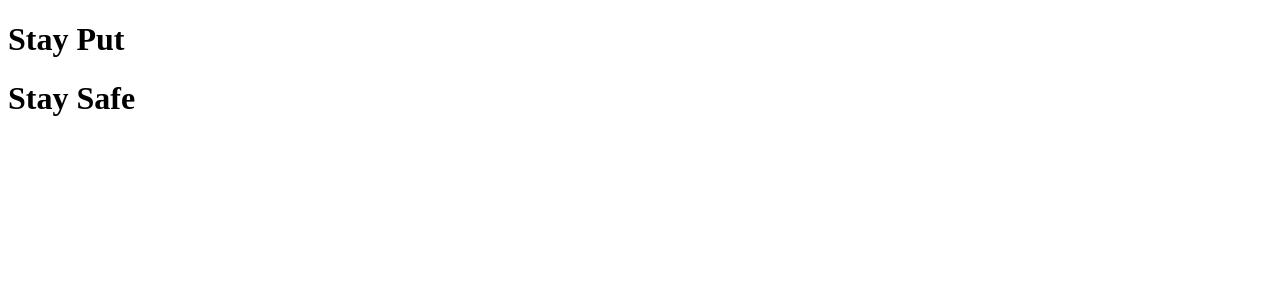
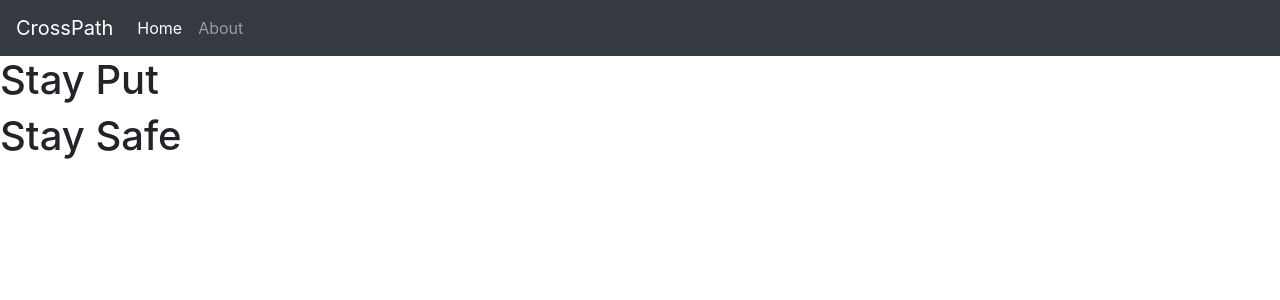
Before and after one commit to sarathsajan/cross-path-alert, a Flask app: page / in a window 1280 px wide. Shown: the top 300 px of the page. Run offline with Flask 2, Linux system fonts and the light colour scheme; some libraries are stand-ins or nearby versions.

Commit message:
added main layout file and navbar

```diff
--- /dev/null
+++ b/templates/includes/_navbar.html
@@ -0,0 +1,17 @@
+<nav class="navbar navbar-expand-lg navbar-dark bg-dark">
+  <a class="navbar-brand" href="#">CrossPath</a>
+  <button class="navbar-toggler" type="button" data-toggle="collapse" data-target="#navbarSupportedContent" aria-controls="navbarSupportedContent" aria-expanded="false" aria-label="Toggle navigation">
+    <span class="navbar-toggler-icon"></span>
+  </button>
+
+  <div class="collapse navbar-collapse" id="navbarSupportedContent">
+    <ul class="navbar-nav mr-auto">
+      <li class="nav-item active">
+        <a class="nav-link" href="/">Home <span class="sr-only">(current)</span></a>
+      </li>
+      <li class="nav-item">
+        <a class="nav-link" href="/about">About</a>
+      </li>
+    </ul>
+  </div>
+</nav>
--- a/templates/layout.html
+++ b/templates/layout.html
@@ -3,12 +3,16 @@
     <head>
         <meta charset="utf-8">
         <meta name="viewport" content="width=device-width,intial-scale=1.0">
+        <link href="https://stackpath.bootstrapcdn.com/bootstrap/4.4.1/css/bootstrap.min.css" rel="stylesheet" integrity="sha384-Vkoo8x4CGsO3+Hhxv8T/Q5PaXtkKtu6ug5TOeNV6gBiFeWPGFN9MuhOf23Q9Ifjh" crossorigin="anonymous">
         <link href="https://fonts.googleapis.com/css?family=Montserrat|Ubuntu&display=swap" rel="stylesheet">
         <title>Cross Path Alert</title>
     </head>
 
     <body>
+        {% include 'includes/_navbar.html' %}
         {% block body %}
         {% endblock %}
+
+        <script src="https://stackpath.bootstrapcdn.com/bootstrap/4.4.1/js/bootstrap.min.js" integrity="sha384-wfSDF2E50Y2D1uUdj0O3uMBJnjuUD4Ih7YwaYd1iqfktj0Uod8GCExl3Og8ifwB6" crossorigin="anonymous"></script>
     </body>
 </html>
```
